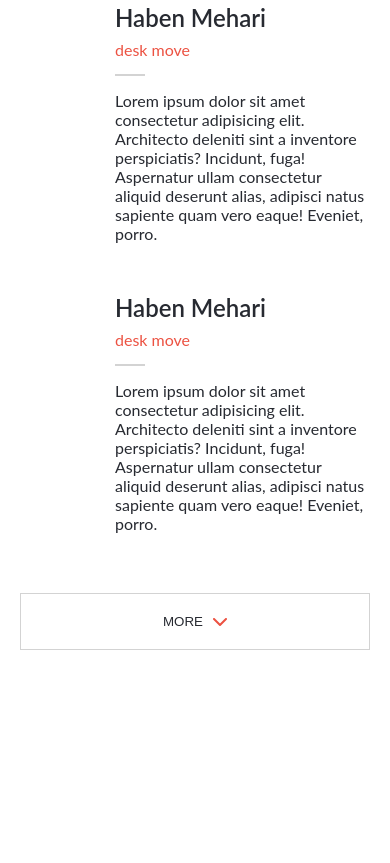
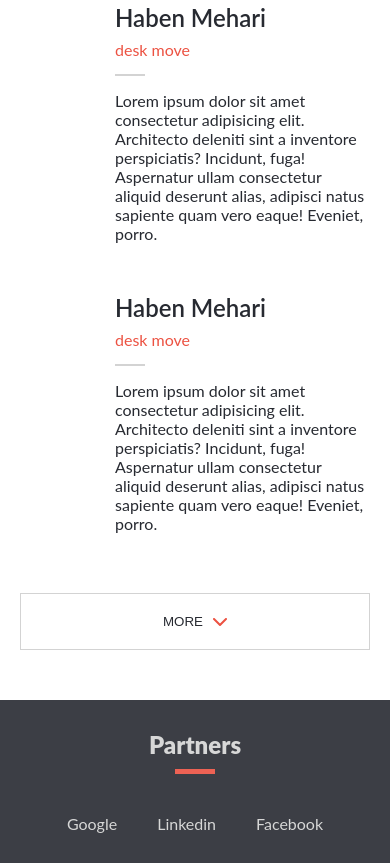
Before and after one commit to habitoz/serategna, a plain HTML site: page index.html in a window 390 px wide. Shown: the part 1911-2774 px from the top of the page. Before the commit the page ends 2611 px from the top, so only its background shows below. Drawn offline with Linux system fonts and the light colour scheme; a web font is replaced by a local one.

Commit message:
partners section added to the app both on mobile and desktop version are added

```diff
--- a/css/common.css
+++ b/css/common.css
@@ -237,3 +237,27 @@
   background-color: #fff;
   color: var(--darkColor);
 }
+
+.partners {
+  font-family: 'Lato', sans-serif;
+  background-color: var(--darkColor);
+  opacity: 0.9;
+  padding: 30px 40px;
+  color: var(--grayColor);
+}
+.partners-title {
+  text-align: center;
+  font-weight: 900;
+}
+.partners-list {
+  margin-top: 40px;
+  list-style: none;
+  display: flex;
+  gap: 40px;
+  justify-content: center;
+  align-items: center;
+  flex-wrap: wrap;
+}
+.partners-list li a {
+  text-decoration: none;
+}
--- a/index.html
+++ b/index.html
@@ -128,6 +128,14 @@
                 <button class="testimonial-more-btn"><p>MORE</p> <img src="./assets/images/arrow-down.svg" alt="" srcset=""></button>
              </div>
         </section>
+        <section class="partners">
+            <h1 class="underline-center partners-title">Partners</h1>
+            <ul class="partners-list">
+                <li>Google</li>
+                <li>Linkedin</li>
+                <li>Facebook</li>
+            </ul>
+        </section>
     </main>
 </body>
 </html>
```
